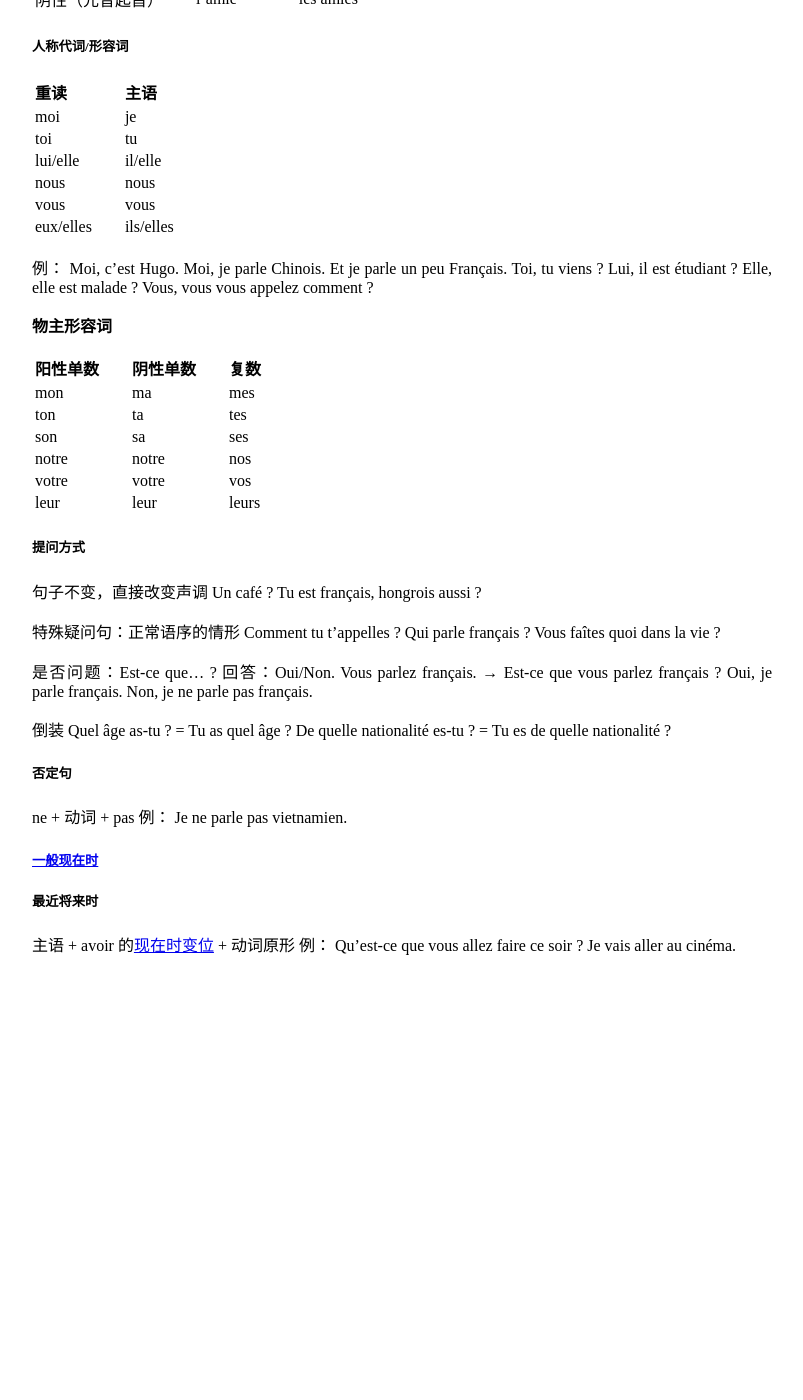
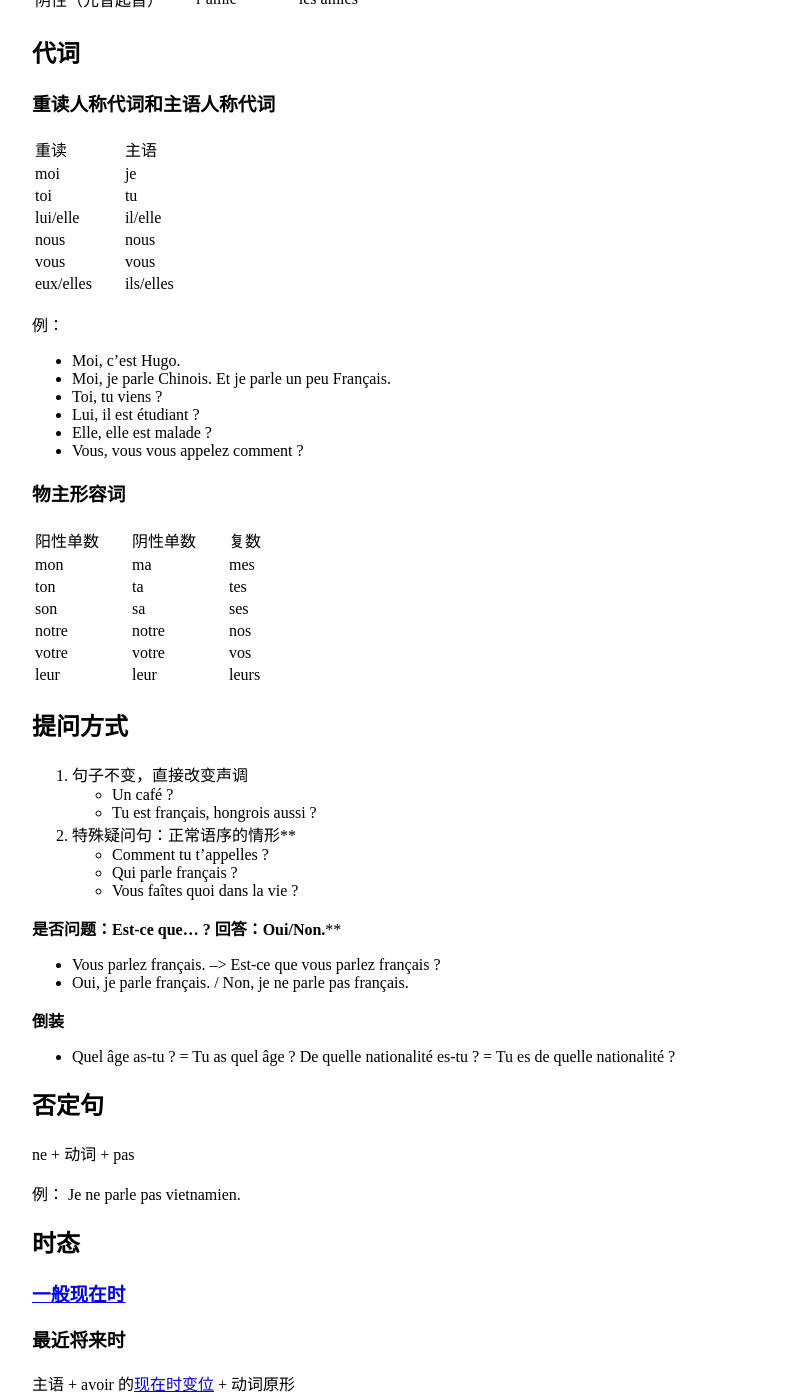
Before and after one commit to keinriesenradinparis/testing_local, a Jekyll site: the page built from _posts/2022/2022-12-16-法语基本语法.md, in a window 1280 px wide and 1400 px high, scrolled down 563 px. Shown: the whole window, without its empty margins (238-1041 px from the left). Built offline with Jekyll 4.4.1, drawn with Linux system fonts in a browser that asks for light colours; before the commit the page ends 1543 px from its top, so only the background shows below that; some of the changed text lies outside the part shown.

Commit message:
Update 2022-12-16-法语基本语法.md

```diff
--- a/_posts/2022/2022-12-16-法语基本语法.md
+++ b/_posts/2022/2022-12-16-法语基本语法.md
@@ -23,16 +22,16 @@ layout: page_light
 表示特定的某个或某些
 
 |     | 单数              | 复数 |
-| --- | ---------------- | --- |
 | 阳性 | le café          | les cafés |
 | 阴性 | la baguette      | les baguettes |
 | 阳性（元音起首） | l'ami  | les amis |
 | 阴性（元音起首） | l'amie | les amies |
 
-##### 人称代词/形容词
+## 代词
+
+### 重读人称代词和主语人称代词
 
 | 重读         | 主语        |
-| ---         | ---        |
 | moi         | je         |
 | toi         | tu         |
 | lui/elle    | il/elle    |
@@ -41,18 +40,17 @@ layout: page_light
 | eux/elles   | ils/elles  |
 
 例：
-Moi, c'est Hugo.
-Moi, je parle Chinois. Et je parle un peu Français.
-Toi, tu viens ?
-Lui, il est étudiant ?
-Elle, elle est malade ?
-Vous, vous vous appelez comment ?
+- Moi, c'est Hugo.
+- Moi, je parle Chinois. Et je parle un peu Français.
+- Toi, tu viens ?
+- Lui, il est étudiant ?
+- Elle, elle est malade ?
+- Vous, vous vous appelez comment ?
 
 
-**物主形容词**
+### 物主形容词
 
 | 阳性单数 | 阴性单数 | 复数 |
-| ------- | ------- | -- |
 | mon   | ma    | mes |
 | ton   | ta    | tes |
 | son   | sa    | ses |
@@ -60,37 +58,42 @@ Vous, vous vous appelez comment ?
 | votre | votre | vos |
 | leur  | leur  | leurs |
 
-##### 提问方式
+## 提问方式
 
-句子不变，直接改变声调
-Un café ?
-Tu est français, hongrois aussi ?
+1. 句子不变，直接改变声调
+  - Un café ?
+  - Tu est français, hongrois aussi ?
 
-特殊疑问句：正常语序的情形
-Comment tu t’appelles ?
-Qui parle français ?
-Vous faîtes quoi dans la vie ?
+2. 特殊疑问句：正常语序的情形**
+- Comment tu t’appelles ?
+- Qui parle français ?
+- Vous faîtes quoi dans la vie ?
 
-是否问题：Est-ce que… ? 回答：Oui/Non.
-Vous parlez français.  → Est-ce que vous parlez français ?
-Oui, je parle français.
-Non, je ne parle pas français.
+**是否问题：Est-ce que… ? 回答：Oui/Non.****
+- Vous parlez français. --> Est-ce que vous parlez français ?
+- Oui, je parle français. / Non, je ne parle pas français.
 
-倒装
-Quel âge as-tu ?		=	Tu as quel âge ?
+**倒装**
+- Quel âge as-tu ?		=	Tu as quel âge ?
 De quelle nationalité es-tu ?	=	Tu es de quelle nationalité ?
 
-##### 否定句
+## 否定句
 
 ne + 动词 + pas
+
 例：
 Je ne parle pas vietnamien.
 
-##### [一般现在时]({{ site.baseurl }}/2022/12/16/法语简单动词变位.html#现在时)
+## 时态
 
-##### 最近将来时
+### [一般现在时]({{ site.baseurl }}/2022/12/16/法语简单动词变位.html#现在时)
+
+### 最近将来时
 
 主语 + avoir 的[现在时变位]({{ site.baseurl }}/2022/12/16/法语简单动词变位.html#不规则动词) + 动词原形
+
+表达即将发生的事情
+
 例：
-Qu'est-ce que vous allez faire ce soir ?
-Je vais aller au cinéma.
+- Qu'est-ce que vous allez faire ce soir ?
+- Je vais aller au cinéma.
```
Also changed, not shown: other parts of _posts/2022/2022-12-16-法语基本语法.md (+1 -2 lines).
